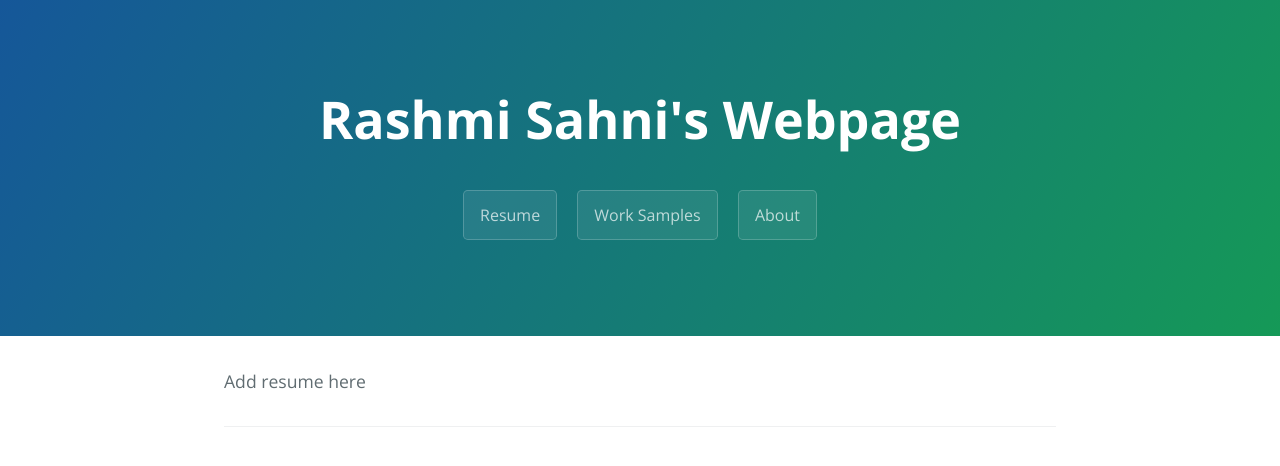
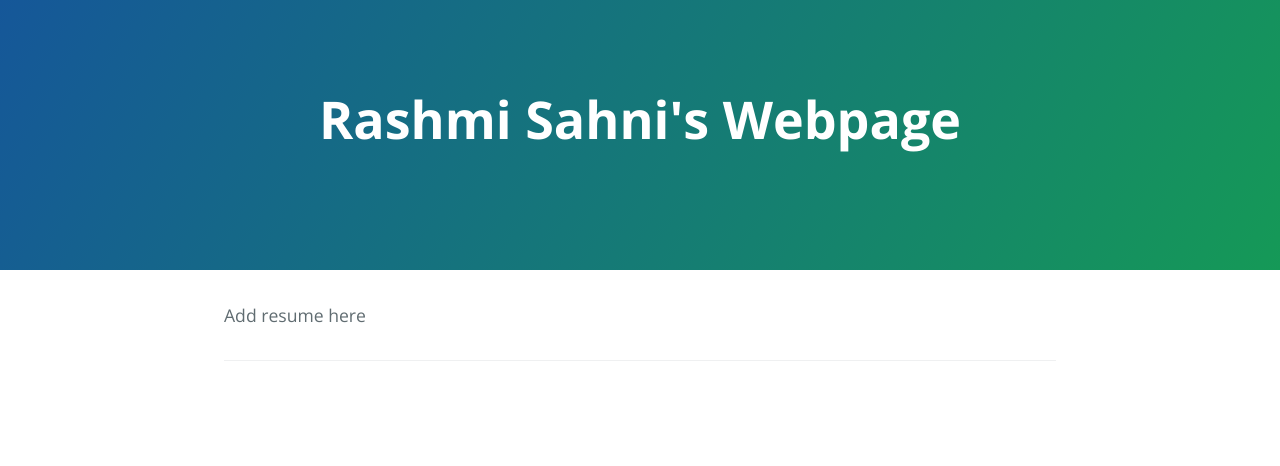
Before and after one commit to rashmisahni/rashmisahni.github.io, a Jekyll site: the page built from index.md, in a window 1280 px wide. Shown: the top 466 px of the page. Built offline with Jekyll 4.4.1, drawn with Linux system fonts in a browser that asks for light colours; the repository's description, which GitHub fills in, is left out.

Commit message:
Update _config.yml

```diff
--- a/_config.yml
+++ b/_config.yml
@@ -1,9 +1,5 @@
 title: Rashmi Sahni's Webpage
 description:
-show_downloads: true
+show_downloads: false
 google_analytics:
 theme: jekyll-theme-cayman
-
-work: work.md
-resume: resume.md
-about: about.md
```
